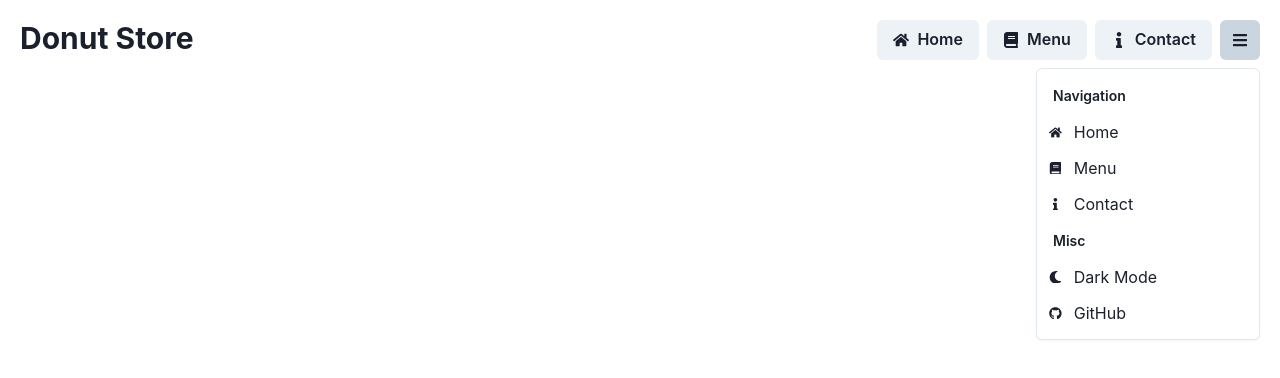
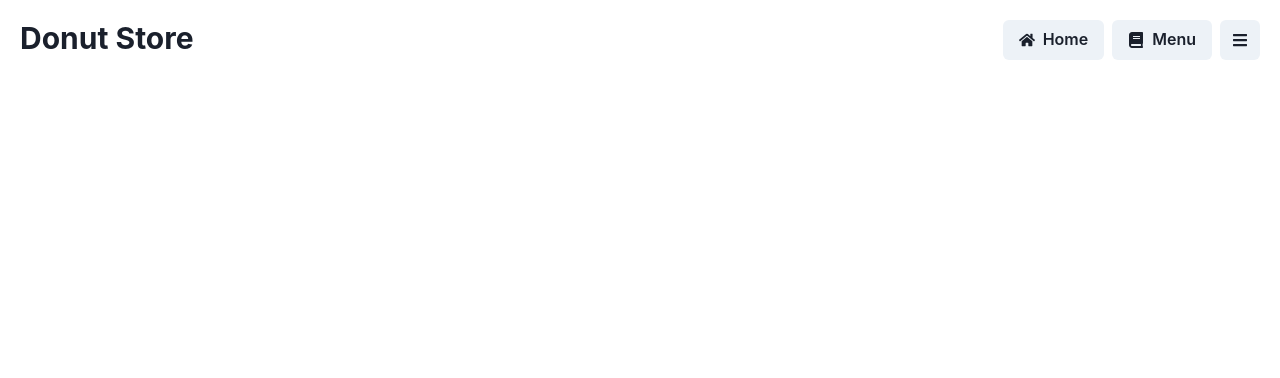
Before and after one commit to Brodypen/restaurant-page, a React (Create React App) app: page / in a window 1280 px wide. Both pictures are taken after a click on the button 1240 px from the left and 40 px from the top of the page. Shown: the top 378 px of the page. Built offline with nearby package versions, Linux system fonts and the light colour scheme.

Commit message:
Add collapsable Contacts

```diff
--- a/src/ColorModeSwitcher.js
+++ b/src/ColorModeSwitcher.js
@@ -1,5 +1,5 @@
 import React from 'react';
-import { useColorMode, useColorModeValue, Flex, MenuItem} from '@chakra-ui/react';
+import { useColorMode, useColorModeValue, MenuItem} from '@chakra-ui/react';
 import { FaMoon, FaSun } from 'react-icons/fa';
 
 export const ColorModeSwitcher = props => {
--- a/src/components/HamburgerMenu.js
+++ b/src/components/HamburgerMenu.js
@@ -9,17 +9,32 @@ import {
   Link,
 } from '@chakra-ui/react';
 import { ColorModeSwitcher } from '../ColorModeSwitcher';
+import { useMediaQuery } from '@chakra-ui/react';
 import { FaBars, FaHome, FaBook, FaInfo, FaGithub } from 'react-icons/fa';
 const HamburgerMenu = () => {
+  const [isMobileSize] = useMediaQuery('(min-width: 480px)');
+  const [moveContact] = useMediaQuery('(min-width: 680px)');
   return (
     <Menu isLazy>
       <MenuButton as={IconButton} icon={<FaBars />} />
       <MenuList>
+        {isMobileSize ? (
+          moveContact ? (
+            <></>
+          ) : (
+            <MenuGroup title="Navigation" textAlign="left">
+              {' '}
+              <MenuItem icon={<FaInfo />}>Contact</MenuItem>
+            </MenuGroup>
+          )
+        ) : (
           <MenuGroup title="Navigation" textAlign="left">
             <MenuItem icon={<FaHome />}>Home</MenuItem>
             <MenuItem icon={<FaBook />}>Menu</MenuItem>
             <MenuItem icon={<FaInfo />}>Contact</MenuItem>
           </MenuGroup>
+        )}
+
         <MenuGroup title="Misc" textAlign="left">
           <ColorModeSwitcher />
           <Link
--- a/src/components/NavMenu.js
+++ b/src/components/NavMenu.js
@@ -1,15 +1,16 @@
-import { Button, HStack, Link, Menu, Box, Spacer } from '@chakra-ui/react';
+import { Button, HStack} from '@chakra-ui/react';
 import React from 'react';
-import { FaHome, FaBook, FaInfo, FaGithub } from 'react-icons/fa';
-import { ColorModeSwitcher } from '../ColorModeSwitcher';
+import { FaHome, FaBook, FaInfo} from 'react-icons/fa';
+import { useMediaQuery } from '@chakra-ui/react';
 import HamburgerMenu from './HamburgerMenu';
 const NavMenu = () => {
+      const [moveContact] = useMediaQuery('(min-width: 680px)');
   return (
     <div>
       <HStack>
         <Button leftIcon={<FaHome />}>Home</Button>
         <Button leftIcon={<FaBook />}>Menu</Button>
-        <Button leftIcon={<FaInfo />}>Contact</Button>
+       {moveContact ?  <Button leftIcon={<FaInfo />}>Contact</Button>: <></> }
         <HamburgerMenu/>
       </HStack>
     </div>
--- a/src/components/TopNavBar.js
+++ b/src/components/TopNavBar.js
@@ -1,4 +1,4 @@
-import { Box, Flex, Heading } from '@chakra-ui/react';
+import {Flex, Heading } from '@chakra-ui/react';
 import { useMediaQuery } from '@chakra-ui/react';
 import React from 'react';
 import HamburgerMenu from './HamburgerMenu';
```
Lines whose indentation alone changed are shown as unchanged.
